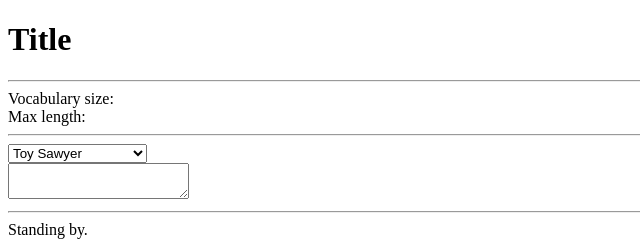
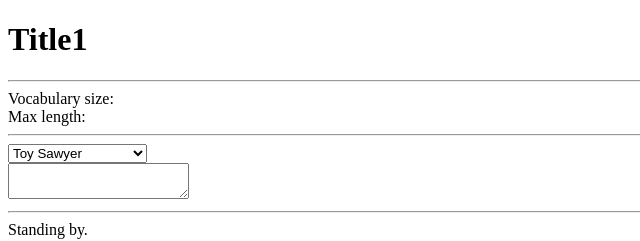
Before and after one commit to Dennisan96/Dennisan96.github.io, a plain HTML site: page hw4/index.html in a window 1280 px wide. Shown: the full height of the page, 0-640 px from the left. Drawn offline with Linux system fonts and the light colour scheme; no server answers.

Commit message:
colab -> github

```diff
--- a/hw4/index.html
+++ b/hw4/index.html
@@ -10,7 +10,7 @@
     }
   </style>
   <h1>
-    Title
+    Title1
   </h1>
   <hr>
   <div class="create-model">
```
